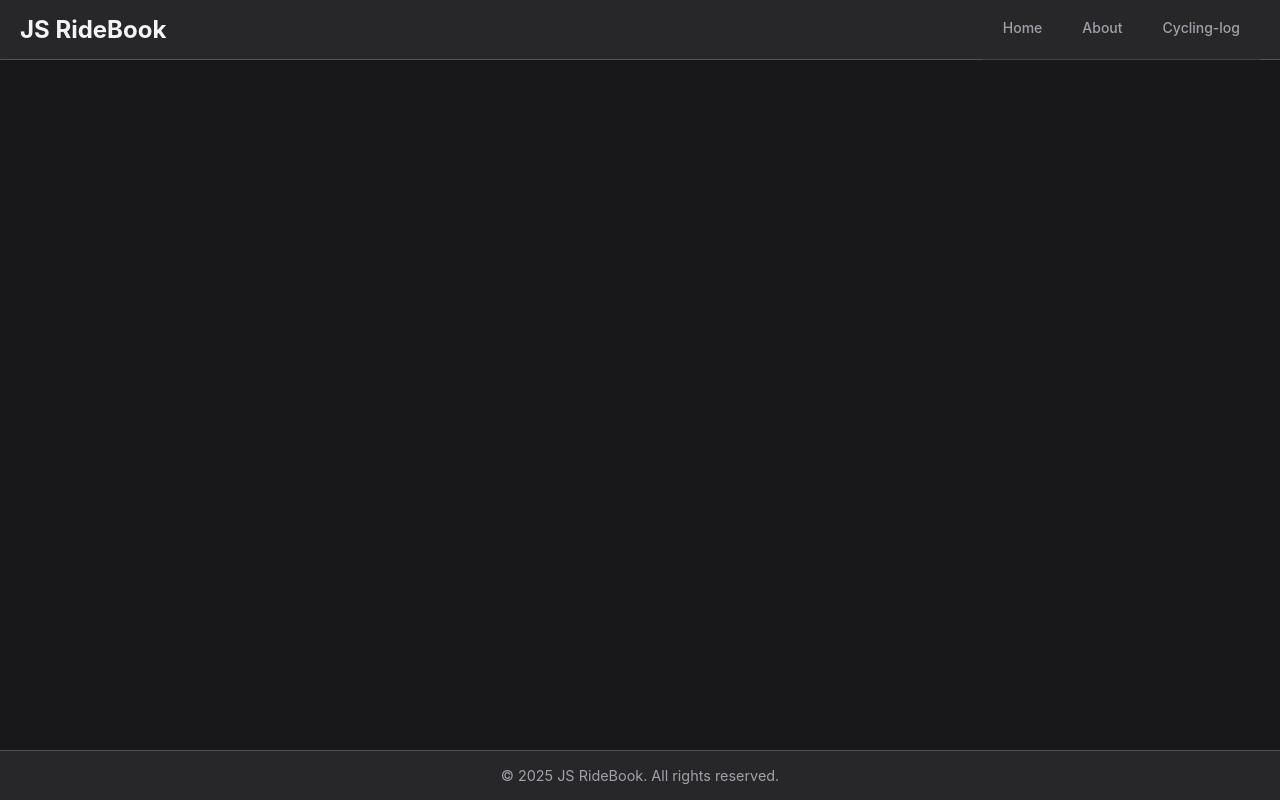
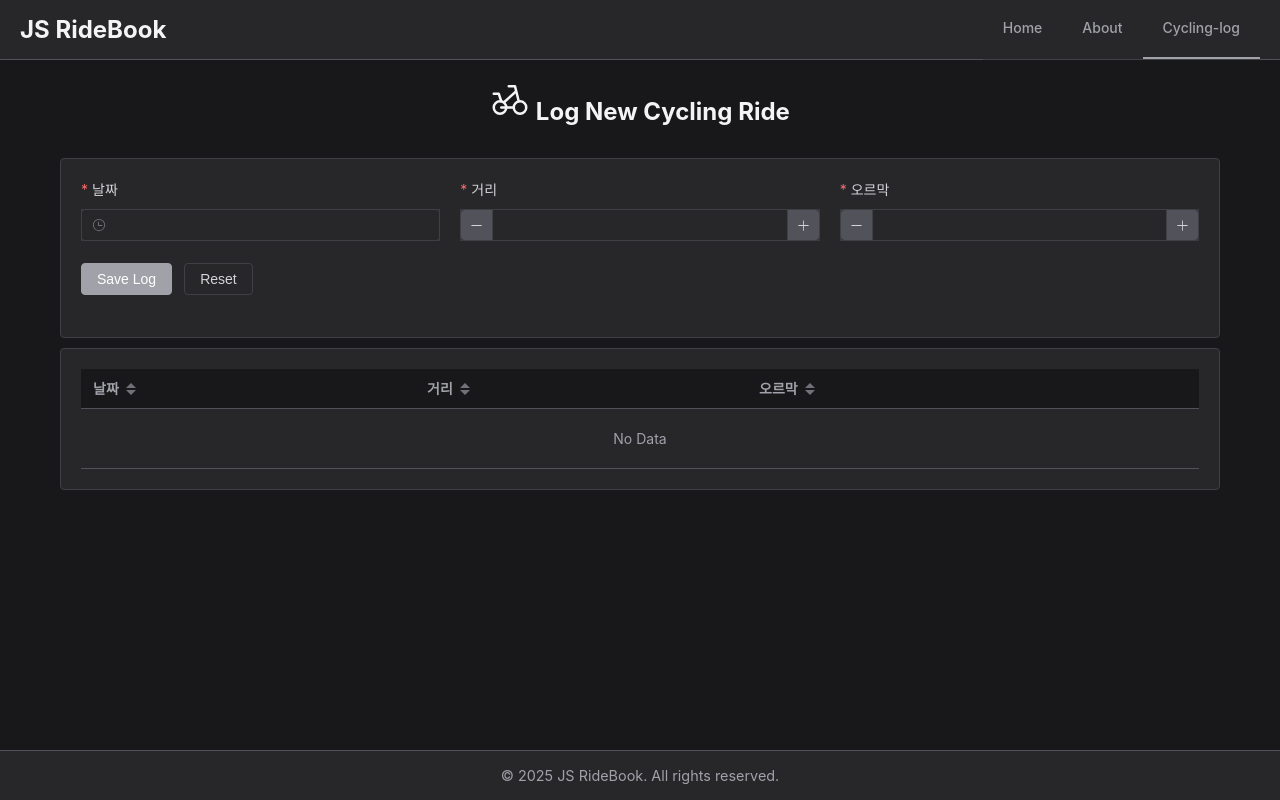
Before and after one commit to Jangsung-kor/riding-project, a Vue app: page /cycle-log in a window 1280 px wide. Built offline with nearby package versions, Linux system fonts and the light colour scheme.

Commit message:
modified:   src/assets/custom.css 	modified:   src/components/AppHeader.vue 	modified:   src/router/index.js 	renamed:    src/views/CyclingLog/CLForm.vue -> src/views/CycleLog/CycleLogForm.vue

```diff
--- a/src/assets/custom.css
+++ b/src/assets/custom.css
@@ -4,3 +4,15 @@
 .mr-b10 {
   margin-bottom: 10px;
 }
+.mr-r5 {
+  margin-right: 5px;
+}
+.mr-r10 {
+  margin-right: 10px;
+}
+/* 아이콘 비활성화 상태 */
+.icon-disabled {
+  color: var(--el-text-color-disabled);
+  cursor: not-allowed;
+  pointer-events: none;
+}
--- a/src/components/AppHeader.vue
+++ b/src/components/AppHeader.vue
@@ -22,7 +22,7 @@
           About
         </el-menu-item>
         <!-- 자전거 기록 메뉴 항목 추가 -->
-        <el-menu-item index="/cycling-log">
+        <el-menu-item index="/cycle-log">
           Cycling-log
         </el-menu-item>
       </el-menu>
--- a/src/router/index.js
+++ b/src/router/index.js
@@ -19,9 +19,9 @@ const router = createRouter({
     },
     // -- 자전거 기록 페이지 라우트
     {
-      path: '/cycling-log',
-      name: 'cycling-log',
-      component: () => import('../views/CyclingLog/CLView.vue'),
+      path: '/cycle-log',
+      name: 'cycleLog',
+      component: () => import('../views/CycleLog/CycleLogView.vue'),
     },
   ],
 })
--- a/src/views/CyclingLog/CLForm.vue
+++ b/src/views/CycleLog/CycleLogForm.vue
@@ -6,7 +6,7 @@
       label-position="top"
     >
       <el-row :gutter="20">
-        <el-col :span="12">
+        <el-col :span="8">
           <el-form-item label="날짜" prop="date">
             <el-date-picker
               style="width: 100%"
@@ -18,11 +18,22 @@
             />
           </el-form-item>
         </el-col>
-        <el-col :span="12">
+        <el-col :span="8">
           <el-form-item label="거리" prop="distance">
             <el-input-number
               style="width: 100%"
               v-model="formData.distance"
+              :precision="1"
+              :step="0.1"
+              :min="0"
+            />
+          </el-form-item>
+        </el-col>
+        <el-col :span="8">
+          <el-form-item label="오르막" prop="uphillGain">
+            <el-input-number
+              style="width: 100%"
+              v-model="formData.uphillGain"
               :precision="1"
               :step="0.1"
               :min="0"
@@ -54,7 +65,8 @@ const formRef = ref(null);
 const formData = reactive(
   {
     date: null,
-    distance: null // km 단위
+    distance: null, // km 단위
+    uphillGain: null // km 단위
   }
 )
 
@@ -69,6 +81,20 @@ const formRules = reactive(
     distance: [
       {
         required: true, message: '거리 칸을 채워주세요.', trigger: 'blur',
+      },
+      {
+        validator: (rule, value, callback) => {
+          if (value < 0) {
+            callback(new Error('숫자가 아닙니다.'));
+          } else {
+            callback()
+          }
+        }, trigger: 'blur'
+      }
+    ],
+    uphillGain: [
+      {
+        required: true, message: '오르막 칸을 채워주세요.', trigger: 'blur',
       },
       {
         validator: (rule, value, callback) => {
--- /dev/null
+++ b/src/views/CycleLog/CycleLogTable.vue
@@ -0,0 +1,130 @@
+<template>
+  <div>
+    <el-table
+      style="width: 100%"
+     :data="tableData"
+    >
+      <el-table-column prop="date" label="날짜" sortable>
+        <template #default="scope">
+          <span>
+            {{ formattedDate(scope.row.date) }}
+          </span>
+        </template>
+      </el-table-column>
+      <el-table-column prop="distance" label="거리" sortable />
+      <el-table-column prop="uphillGain" label="오르막" sortable>
+        <template #default="scope">
+          <el-input-number
+            style="width: 100%"
+            v-if="isEdit(scope.$index)"
+            v-model="editingForm.uphillGain"
+            :min="0"
+            :step="0.1"
+            :precision="1"
+          />
+          <span v-else>
+            {{ scope.row.uphillGain }}
+          </span>
+        </template>
+      </el-table-column>
+      <el-table-column align="right" width="120">
+        <template #default="scope">
+          <el-icon style="cursor: pointer" class="mr-r10" v-if="!isEdit(scope.$index)" @click="editData(scope.$index)" :size="20">
+            <Edit />
+          </el-icon>
+          <el-icon style="cursor: pointer" class="mr-r10" v-if="isEdit(scope.$index)" @click="onSave" :size="20">
+            <CircleCheckFilled />
+          </el-icon>
+          <el-icon style="cursor: pointer" class="mr-r10" v-if="isEdit(scope.$index)" :disabled="true" @click="onCancel" :size="20">
+            <CircleCloseFilled :disabled="true" />
+          </el-icon>
+          <el-icon style="cursor: pointer" @click="deleteData(scope.$index)" :size="20">
+            <CloseBold />
+          </el-icon>
+        </template>
+      </el-table-column>
+    </el-table>
+  </div>
+</template>
+<script setup>
+import { ref, reactive } from 'vue'
+import { cloneDeep } from 'lodash'
+import moment from 'moment'
+import { ElMessageBox, ElMessage } from 'element-plus'
+
+let tableData = reactive([])
+let editingIndex = ref(null)
+let editingForm = reactive({
+    date: null,
+    distance: null, // km 단위
+    uphillGain: null // km 단위
+})
+
+const setData = (data) => {
+  tableData.push(data);
+}
+
+const initData = () => {
+  tableData = [];
+}
+/**
+ * 데이터 삭제
+ * @param index 테이블 인덱스
+ */
+const deleteData = (index) => {
+  ElMessageBox.confirm(
+    '로그를 삭제하시겠습니까?',
+    {
+      confirmButtonText: 'OK',
+      cancelButtonText: 'Cancel',
+      type: 'info',
+    }
+  ).then(() => {
+    tableData.splice(index, 1);
+    ElMessage({
+      message: '로그 삭제 완료!',
+      type: 'success',
+    })
+  }).catch(() => {
+  })
+}
+/**
+ * 데이터 수정
+ */
+const editData = (index) => {
+  const row = cloneDeep(tableData[index]);
+  Object.assign(editingForm, row);
+  if (editingIndex.value !== null && editingIndex.value !== index) {
+    return;
+  }
+  editingIndex.value = index;
+}
+/**
+ * 데이터 저장
+ */
+const onSave = () => {
+  tableData[editingIndex.value] = { ...editingForm }
+  editingIndex.value = null;
+}
+/**
+ * 편집 취소
+ */
+const onCancel = () => {
+  editingIndex.value = null
+}
+const isEdit = (index) => {
+  if (editingIndex.value === index) {
+    return true
+  } else {
+    return false
+  }
+}
+/**
+ *
+ * @param date
+ */
+const formattedDate = (date) => {
+  return moment(date).format('YYYY-MM-DD HH:mm')
+}
+defineExpose({ setData })
+</script>
--- a/src/views/CyclingLog/CLView.vue
+++ b/src/views/CycleLog/CycleLogView.vue
@@ -1,33 +1,33 @@
 <template>
-  <div class="cycling-log-view">
+  <div class="cycle-log-view">
     <h1>
-      <el-icon>
+      <el-icon :size="40">
         <Bicycle />
       </el-icon>
       Log New Cycling Ride
     </h1>
     <el-card class="mr-b10" shadow="never">
-      <CLForm @save-log="saveLog" />
+      <CycleLogForm @save-log="saveLog" />
     </el-card>
     <el-card shadow="never">
-      <CLTable ref="clTableRef" />
+      <CycleLogTable ref="cycleLogTableRef" />
     </el-card>
   </div>
 </template>
 <script setup>
 import { ref } from 'vue'
-import CLForm from '@/views/CyclingLog/CLForm.vue'
-import CLTable from '@/views/CyclingLog/CLTable.vue'
+import CycleLogForm from '@/views/CycleLog/CycleLogForm.vue'
+import CycleLogTable from '@/views/CycleLog/CycleLogTable.vue'
 
-const clTableRef = ref(null)
+const cycleLogTableRef = ref(null)
 
 const saveLog = (form) => {
-  clTableRef.value.setData(form)
+  cycleLogTableRef.value.setData(form)
 }
 </script>
 <style>
-.cycling-log-view {
-  max-width: 800px; /* 폼 너비 제한 */
+.cycle-log-view {
+  max-width: 100%; /* 폼 너비 제한 */
   margin: 0 auto; /* 가운데 정렬 */
 }
 
--- a/src/views/CyclingLog/CLTable.vue
+++ /dev/null
@@ -1,51 +0,0 @@
-<template>
-  <div>
-    <el-table
-      style="width: 100%"
-     :data="tableData"
-    >
-      <el-table-column prop="date" label="날짜">
-        <template #default="scope">
-          <span>
-            {{ formattedDate(scope.row.date) }}
-          </span>
-        </template>
-      </el-table-column>
-      <el-table-column prop="distance" label="거리" />
-      <el-table-column align="right" width="50">
-        <template #default="scope">
-          <el-icon style="cursor: pointer" @click="deleteData(scope.$index)">
-            <CloseBold />
-          </el-icon>
-        </template>
-      </el-table-column>
-    </el-table>
-  </div>
-</template>
-<script setup>
-import { reactive } from 'vue'
-import moment from 'moment'
-
-
-const tableData = reactive([])
-
-const setData = (data) => {
-  tableData.push(data);
-}
-
-const initData = () => {
-  tableData.length = 0;
-}
-
-const deleteData = (index) => {
-  tableData.splice(index, 1)
-}
-/**
- *
- * @param date
- */
-const formattedDate = (date) => {
-  return moment(date).format('YYYY-MM-DD HH:mm')
-}
-defineExpose({ setData })
-</script>
```
